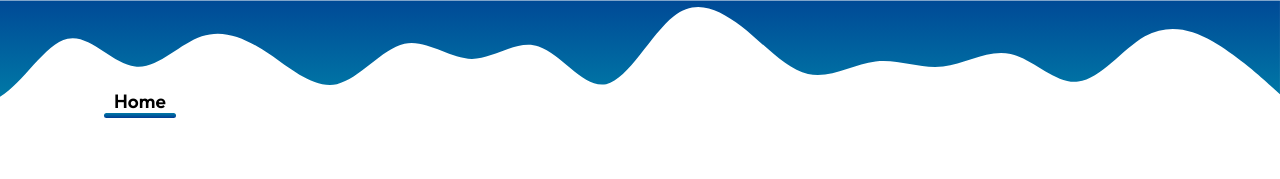
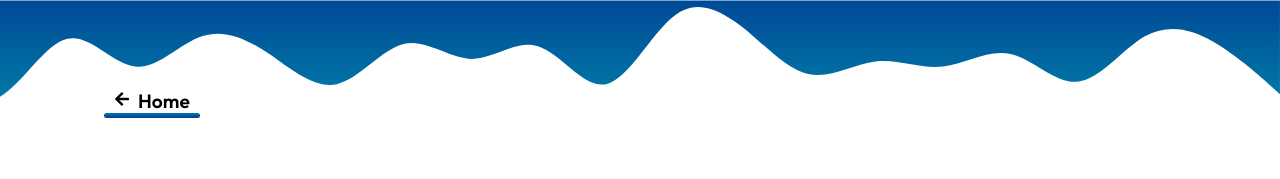
Before and after one commit to valentinaotocan/tria-task, a React (Vite) app: page /random-list in a window 1280 px wide. Shown: the top 179 px of the page. Built offline with nearby package versions, Linux system fonts and the light colour scheme.

Commit message:
Add Icon - Left Arrow

```diff
--- a/src/components/BackHome.jsx
+++ b/src/components/BackHome.jsx
@@ -1,10 +1,16 @@
-import { Link } from "react-router-dom"
+import { Link } from "react-router-dom";
+import { FaArrowLeft } from "react-icons/fa";
 
 function BackHome() {
   return (
     <div className="back-home">
-     <Link to="/" className="underline">Home</Link>
+      <Link to="/" className="underline">
+        <span className="left-arrow">
+          <FaArrowLeft />
+        </span>
+        Home
+      </Link>
     </div>
-  )
+  );
 }
 export default BackHome
--- a/src/styles/components/BackHome.scss
+++ b/src/styles/components/BackHome.scss
@@ -1,4 +1,8 @@
 .back-home {
   display: flex;
   margin: 65px 0 30px 80px;
+  .underline .left-arrow {
+    font-size: 1rem;
+    padding-right: 8px;
+  }
 }
```
